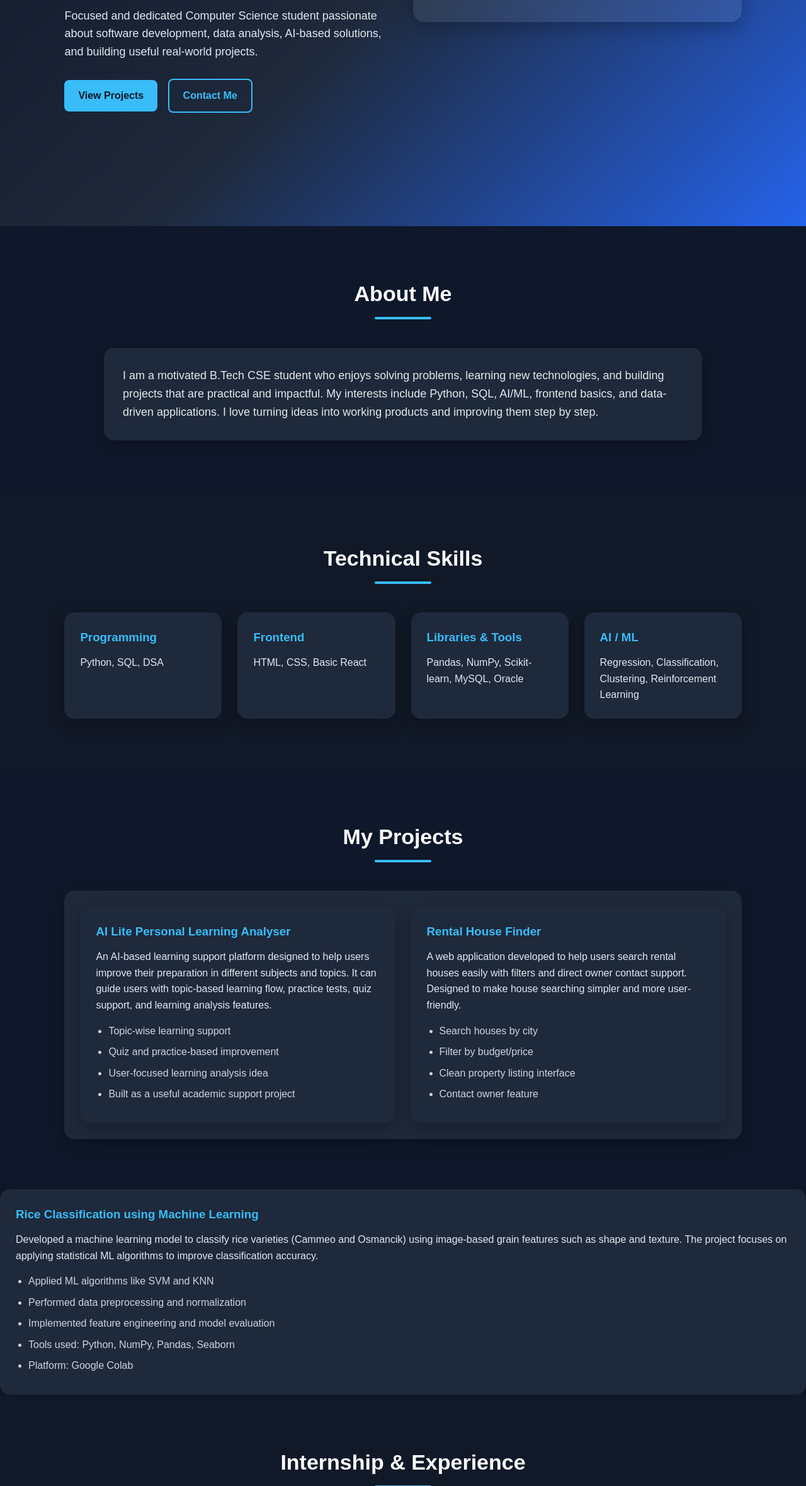
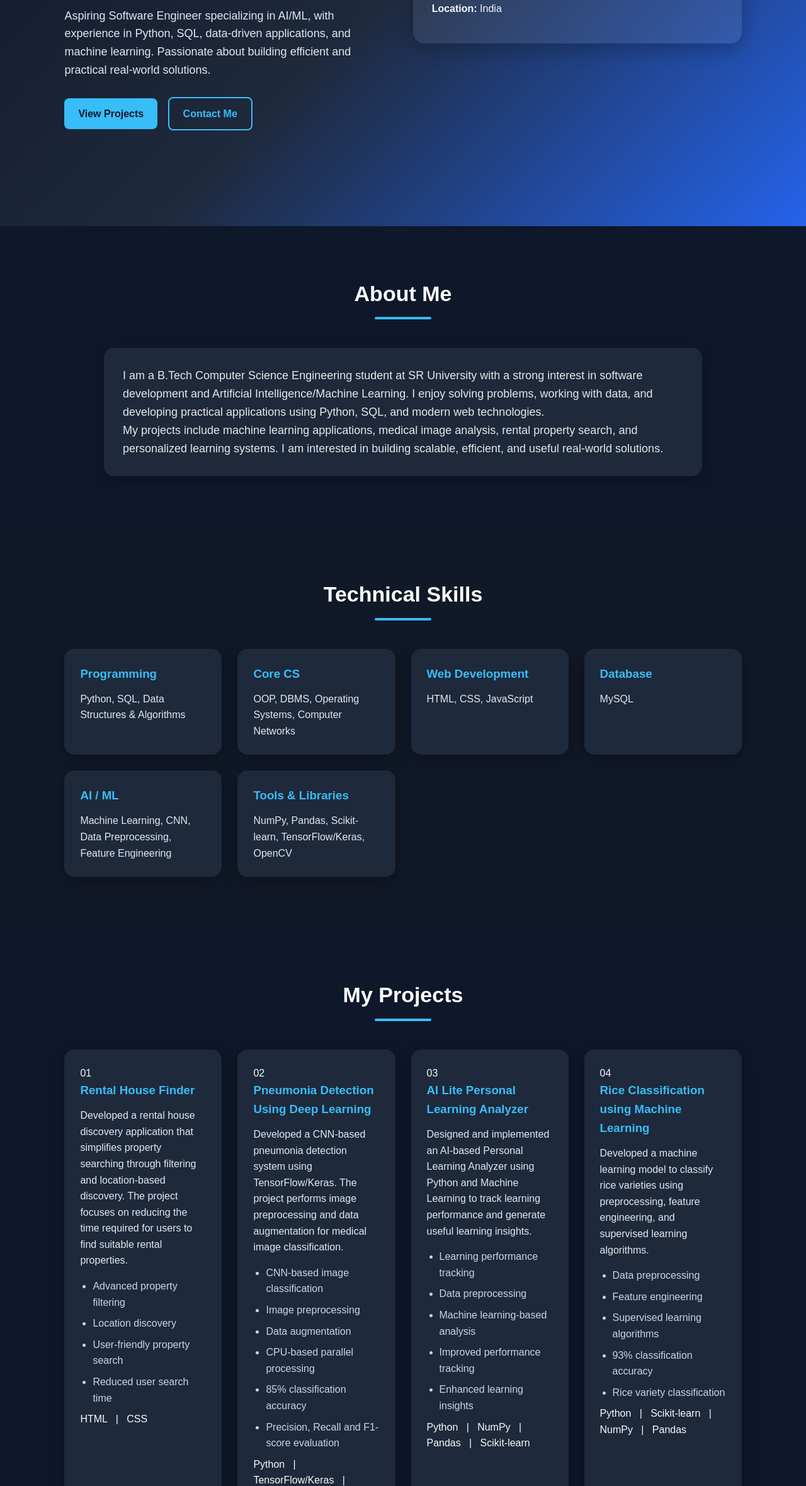
Before and after one commit to KolaAshwitha/Portfolio, a plain HTML site: page index.html in a window 1280 px wide. Shown: the part 441-2800 px from the top of the page at 63% size. Drawn offline with Linux system fonts and the light colour scheme.

Commit message:
Revise portfolio content and structure
Updated various sections of the portfolio to enhance clarity and professionalism, including title, personal descriptions, project details, and contact information.

```diff
--- a/index.html
+++ b/index.html
@@ -1,232 +1,460 @@
+
 <!DOCTYPE html>
 <html lang="en">
 <head>
   <meta charset="UTF-8" />
   <meta name="viewport" content="width=device-width, initial-scale=1.0" />
-  <title>Ashwitha Kola | Portfolio</title>
+  <title>Kola Ashwitha | Portfolio</title>
   <link rel="stylesheet" href="style.css" />
 </head>
+
 <body>
+
+  <!-- ================= NAVBAR ================= -->
   <header class="hero">
+
     <nav class="navbar">
       <div class="logo"><span></span></div>
+
       <ul class="nav-links">
         <li><a href="#about">About</a></li>
         <li><a href="#skills">Skills</a></li>
         <li><a href="#projects">Projects</a></li>
+        <li><a href="#experience">Experience</a></li>
         <li><a href="#education">Education</a></li>
         <li><a href="#contact">Contact</a></li>
       </ul>
     </nav>
 
+    <!-- ================= HERO ================= -->
     <div class="hero-content">
+
       <div class="hero-text">
-        <p class="tag">B.Tech CSE Student</p>
-        <h1>Hi, I'm <span>Kola Ashwitha</span></h1>
-        <h2>Future Software Developer | AI Enthusiast | Problem Solver</h2>
+
+        <p class="tag">B.Tech CSE Student | AI/ML Enthusiast</p>
+
+        <h1>
+          Hi, I'm <span>Kola Ashwitha</span>
+        </h1>
+
+        <h2>
+          Aspiring Software Engineer | AI/ML Enthusiast | Problem Solver
+        </h2>
+
         <p>
-          Focused and dedicated Computer Science student passionate about
-          software development, data analysis, AI-based solutions, and building
-          useful real-world projects.
+          Aspiring Software Engineer specializing in AI/ML, with experience in
+          Python, SQL, data-driven applications, and machine learning.
+          Passionate about building efficient and practical real-world
+          solutions.
         </p>
+
         <div class="hero-buttons">
-          <a href="#projects" class="btn primary-btn">View Projects</a>
-          <a href="#contact" class="btn secondary-btn">Contact Me</a>
+          <a href="#projects" class="btn primary-btn">
+            View Projects
+          </a>
+
+          <a href="#contact" class="btn secondary-btn">
+            Contact Me
+          </a>
         </div>
+
       </div>
 
       <div class="hero-card">
+
         <h3>Quick Info</h3>
-        <p><strong>Email:</strong> Kolaashwitha@gmail.com</p>
+
+        <p>
+          <strong>Email:</strong>
+          kolaashwitha05@gmail.com
+        </p>
+
+        <p>
+          <strong>Phone:</strong>
+          +91 77804 79369
+        </p>
+
         <p>
           <strong>LinkedIn:</strong>
-          <a href="https://www.linkedin.com/in/ashwitha-kola-94a73a295" target="_blank">
+          <a
+            href="https://www.linkedin.com/in/ashwitha-kola"
+            target="_blank"
+          >
             View Profile
           </a>
         </p>
-        <p><strong>Location:</strong> India</p>
+
+        <p>
+          <strong>Location:</strong>
+          India
+        </p>
+
       </div>
+
     </div>
   </header>
 
+
+  <!-- ================= ABOUT ================= -->
+
   <section id="about" class="section">
+
     <div class="section-title">
       <h2>About Me</h2>
       <div class="line"></div>
     </div>
+
     <div class="about-box">
+
       <p>
-        I am a motivated B.Tech CSE student who enjoys solving problems,
-        learning new technologies, and building projects that are practical and
-        impactful. My interests include Python, SQL, AI/ML, frontend basics,
-        and data-driven applications. I love turning ideas into working products
-        and improving them step by step.
+        I am a B.Tech Computer Science Engineering student at SR University
+        with a strong interest in software development and Artificial
+        Intelligence/Machine Learning. I enjoy solving problems, working with
+        data, and developing practical applications using Python, SQL, and
+        modern web technologies.
       </p>
+
+      <p>
+        My projects include machine learning applications, medical image
+        analysis, rental property search, and personalized learning systems.
+        I am interested in building scalable, efficient, and useful
+        real-world solutions.
+      </p>
+
     </div>
+
   </section>
 
+
+  <!-- ================= SKILLS ================= -->
+
   <section id="skills" class="section alt-bg">
+
     <div class="section-title">
       <h2>Technical Skills</h2>
       <div class="line"></div>
     </div>
 
     <div class="skills-grid">
+
       <div class="skill-card">
         <h3>Programming</h3>
-        <p>Python, SQL, DSA</p>
+        <p>
+          Python, SQL, Data Structures & Algorithms
+        </p>
       </div>
+
       <div class="skill-card">
-        <h3>Frontend</h3>
-        <p>HTML, CSS, Basic React</p>
+        <h3>Core CS</h3>
+        <p>
+          OOP, DBMS, Operating Systems, Computer Networks
+        </p>
       </div>
+
       <div class="skill-card">
-        <h3>Libraries & Tools</h3>
-        <p>Pandas, NumPy, Scikit-learn, MySQL, Oracle</p>
+        <h3>Web Development</h3>
+        <p>
+          HTML, CSS, JavaScript
+        </p>
       </div>
+
+      <div class="skill-card">
+        <h3>Database</h3>
+        <p>
+          MySQL
+        </p>
+      </div>
+
       <div class="skill-card">
         <h3>AI / ML</h3>
-        <p>Regression, Classification, Clustering, Reinforcement Learning</p>
+        <p>
+          Machine Learning, CNN, Data Preprocessing,
+          Feature Engineering
+        </p>
       </div>
+
+      <div class="skill-card">
+        <h3>Tools & Libraries</h3>
+        <p>
+          NumPy, Pandas, Scikit-learn, TensorFlow/Keras, OpenCV
+        </p>
+      </div>
+
     </div>
+
   </section>
 
+
+  <!-- ================= PROJECTS ================= -->
+
   <section id="projects" class="section">
+
     <div class="section-title">
       <h2>My Projects</h2>
       <div class="line"></div>
     </div>
 
-    <div class="project-card">
     <div class="projects-grid">
+
+      <!-- Rental House Finder -->
+
       <div class="project-card">
-        <h3>AI Lite Personal Learning Analyser</h3>
+
+        <div class="project-number">01</div>
+
+        <h3>Rental House Finder</h3>
+
         <p>
-          An AI-based learning support platform designed to help users improve
-          their preparation in different subjects and topics. It can guide users
-          with topic-based learning flow, practice tests, quiz support, and
-          learning analysis features.
+          Developed a rental house discovery application that simplifies
+          property searching through filtering and location-based discovery.
+          The project focuses on reducing the time required for users to find
+          suitable rental properties.
         </p>
+
         <ul>
-          <li>Topic-wise learning support</li>
-          <li>Quiz and practice-based improvement</li>
-          <li>User-focused learning analysis idea</li>
-          <li>Built as a useful academic support project</li>
+          <li>Advanced property filtering</li>
+          <li>Location discovery</li>
+          <li>User-friendly property search</li>
+          <li>Reduced user search time</li>
         </ul>
+
+        <div class="tech">
+          HTML &nbsp; | &nbsp; CSS
+        </div>
+
       </div>
 
 
+      <!-- Pneumonia Detection -->
 
       <div class="project-card">
-        <h3>Rental House Finder</h3>
+
+        <div class="project-number">02</div>
+
+        <h3>Pneumonia Detection Using Deep Learning</h3>
+
         <p>
-          A web application developed to help users search rental houses easily
-          with filters and direct owner contact support. Designed to make house
-          searching simpler and more user-friendly.
+          Developed a CNN-based pneumonia detection system using
+          TensorFlow/Keras. The project performs image preprocessing and
+          data augmentation for medical image classification.
         </p>
+
         <ul>
-          <li>Search houses by city</li>
-          <li>Filter by budget/price</li>
-          <li>Clean property listing interface</li>
-          <li>Contact owner feature</li>
+          <li>CNN-based image classification</li>
+          <li>Image preprocessing</li>
+          <li>Data augmentation</li>
+          <li>CPU-based parallel processing</li>
+          <li>85% classification accuracy</li>
+          <li>Precision, Recall and F1-score evaluation</li>
         </ul>
+
+        <div class="tech">
+          Python &nbsp; | &nbsp; TensorFlow/Keras &nbsp; | &nbsp;
+          OpenCV &nbsp; | &nbsp; NumPy
+        </div>
+
       </div>
+
+
+      <!-- AI Lite -->
+
+      <div class="project-card">
+
+        <div class="project-number">03</div>
+
+        <h3>AI Lite Personal Learning Analyzer</h3>
+
+        <p>
+          Designed and implemented an AI-based Personal Learning Analyzer
+          using Python and Machine Learning to track learning performance
+          and generate useful learning insights.
+        </p>
+
+        <ul>
+          <li>Learning performance tracking</li>
+          <li>Data preprocessing</li>
+          <li>Machine learning-based analysis</li>
+          <li>Improved performance tracking</li>
+          <li>Enhanced learning insights</li>
+        </ul>
+
+        <div class="tech">
+          Python &nbsp; | &nbsp; NumPy &nbsp; | &nbsp;
+          Pandas &nbsp; | &nbsp; Scikit-learn
+        </div>
+
+      </div>
+
+
+      <!-- Rice Classification -->
+
+      <div class="project-card">
+
+        <div class="project-number">04</div>
+
+        <h3>Rice Classification using Machine Learning</h3>
+
+        <p>
+          Developed a machine learning model to classify rice varieties using
+          preprocessing, feature engineering, and supervised learning
+          algorithms.
+        </p>
+
+        <ul>
+          <li>Data preprocessing</li>
+          <li>Feature engineering</li>
+          <li>Supervised learning algorithms</li>
+          <li>93% classification accuracy</li>
+          <li>Rice variety classification</li>
+        </ul>
+
+        <div class="tech">
+          Python &nbsp; | &nbsp; Scikit-learn &nbsp; | &nbsp;
+          NumPy &nbsp; | &nbsp; Pandas
+        </div>
+
+      </div>
+
     </div>
+
   </section>
-
-    <div class="project-card">
-  <h3>Rice Classification using Machine Learning</h3>
-  <p>
-    Developed a machine learning model to classify rice varieties
-    (Cammeo and Osmancik) using image-based grain features such as
-    shape and texture. The project focuses on applying statistical
-    ML algorithms to improve classification accuracy.
-  </p>
-
-  <ul>
-    <li>Applied ML algorithms like SVM and KNN</li>
-    <li>Performed data preprocessing and normalization</li>
-    <li>Implemented feature engineering and model evaluation</li>
-    <li>Tools used: Python, NumPy, Pandas, Seaborn</li>
-    <li>Platform: Google Colab</li>
-  </ul>
-</div>
 
 
 
 
-  <section id="experience" class="section alt-bg">
-    <div class="section-title">
-      <h2>Internship & Experience</h2>
-      <div class="line"></div>
-    </div>
 
-    <div class="info-card">
-      <h3>AIML Virtual Internship</h3>
-      <span>July 2024 – September 2024</span>
-      <p>
-        Completed AI/ML Virtual Internship organized by AICTE and EduSkills,
-        supported by Google for Developers. Gained knowledge in supervised and
-        unsupervised learning, model training, evaluation techniques, and
-        real-world case studies.
-      </p>
-    </div>
-  </section>
+  <!-- ================= CERTIFICATIONS ================= -->
 
   <section id="certifications" class="section">
+
     <div class="section-title">
       <h2>Certifications</h2>
       <div class="line"></div>
     </div>
 
     <div class="cert-list">
-      <div class="cert-item">HackerRank – Java (Basic), Python, SQL</div>
-      <div class="cert-item">Generative AI – Infosys</div>
-      <div class="cert-item">AI/ML Virtual Internship – AICTE & EduSkills</div>
-      <div class="cert-item">Azure AI-900 – Microsoft</div>
+
+      <div class="cert-item">
+        <span>01</span>
+        AI/ML Virtual Internship – AICTE & EduSkills
+      </div>
+
+      <div class="cert-item">
+        <span>02</span>
+        Azure AI-900 – Microsoft
+      </div>
+
+      <div class="cert-item">
+        <span>03</span>
+        Cloud Foundations – AWS Academy
+      </div>
+
+      <div class="cert-item">
+        <span>04</span>
+        Generative AI – Infosys
+      </div>
+
     </div>
+
   </section>
 
+
+  <!-- ================= EDUCATION ================= -->
+
   <section id="education" class="section alt-bg">
+
     <div class="section-title">
       <h2>Education</h2>
       <div class="line"></div>
     </div>
 
     <div class="education-grid">
+
       <div class="edu-card">
+
+        <div class="edu-icon">🎓</div>
+
         <h3>SR University</h3>
-        <p>B.Tech in Computer Science Engineering</p>
-        <span>Aug 2023 – May 2027</span>
+
+        <p>
+          B.Tech in Computer Science Engineering
+        </p>
+
+        <strong>
+          CGPA: 9.47 / 10.0
+        </strong>
+
+        <span>
+          Expected Graduation: 2027
+        </span>
+
       </div>
-      <div class="edu-card">
-        <h3>SR Junior College</h3>
-        <p>Intermediate</p>
-        <span>2021 – 2023</span>
-      </div>
+
     </div>
+
   </section>
 
+
+  <!-- ================= CONTACT ================= -->
+
   <section id="contact" class="section">
+
     <div class="section-title">
       <h2>Contact Me</h2>
       <div class="line"></div>
     </div>
 
     <div class="contact-box">
-      <p><strong>Name:</strong> Kola Ashwitha</p>
-      <p><strong>Email:</strong> Kolaashwitha@gmail.com</p>
+
+      <h3>Let's Connect</h3>
+
       <p>
-        <strong>LinkedIn:</strong>
-        <a href="https://www.linkedin.com/in/ashwitha-kola-94a73a295" target="_blank">
-          linkedin.com/in/ashwitha-kola-94a73a295
-        </a>
+        I am open to opportunities where I can apply my technical skills,
+        learn new technologies, and contribute to real-world software and
+        AI/ML projects.
       </p>
+
+      <div class="contact-details">
+
+        <p>
+          <strong>Name:</strong>
+          Kola Ashwitha
+        </p>
+
+        <p>
+          <strong>Email:</strong>
+          <a href="mailto:kolaashwitha05@gmail.com">
+            kolaashwitha05@gmail.com
+          </a>
+        </p>
+
+        <p>
+          <strong>Phone:</strong>
+          +91 77804 79369
+        </p>
+
+        <p>
+          <strong>LinkedIn:</strong>
+          <a
+            href="https://www.linkedin.com/in/ashwitha-kola"
+            target="_blank"
+          >
+            linkedin.com/in/ashwitha-kola
+          </a>
+        </p>
+
+      </div>
+
     </div>
+
   </section>
+
+
+  <!-- ================= FOOTER ================= -->
 
   <footer>
     <p>© 2026 Kola Ashwitha | Portfolio Website</p>
   </footer>
+
 </body>
 </html>
```
